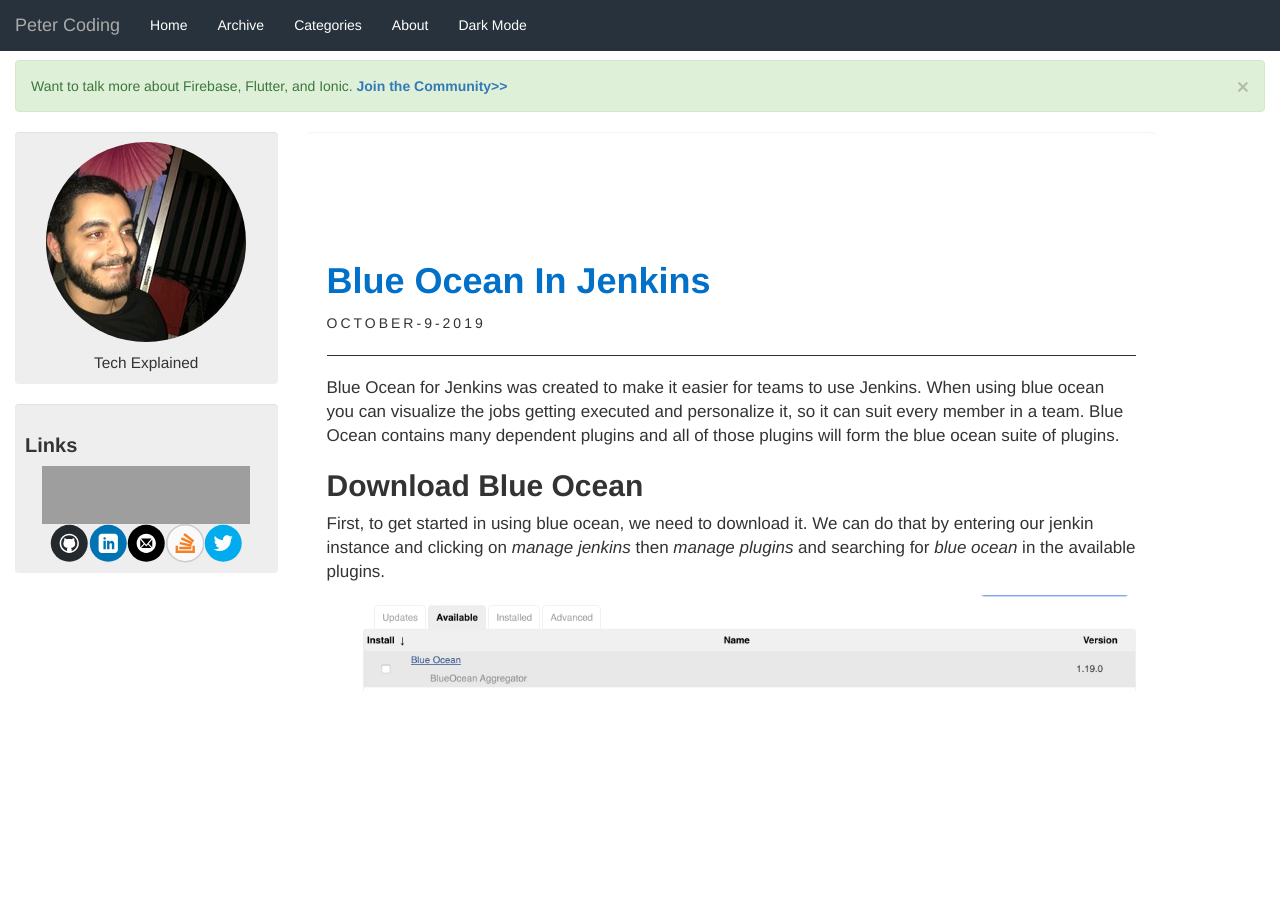
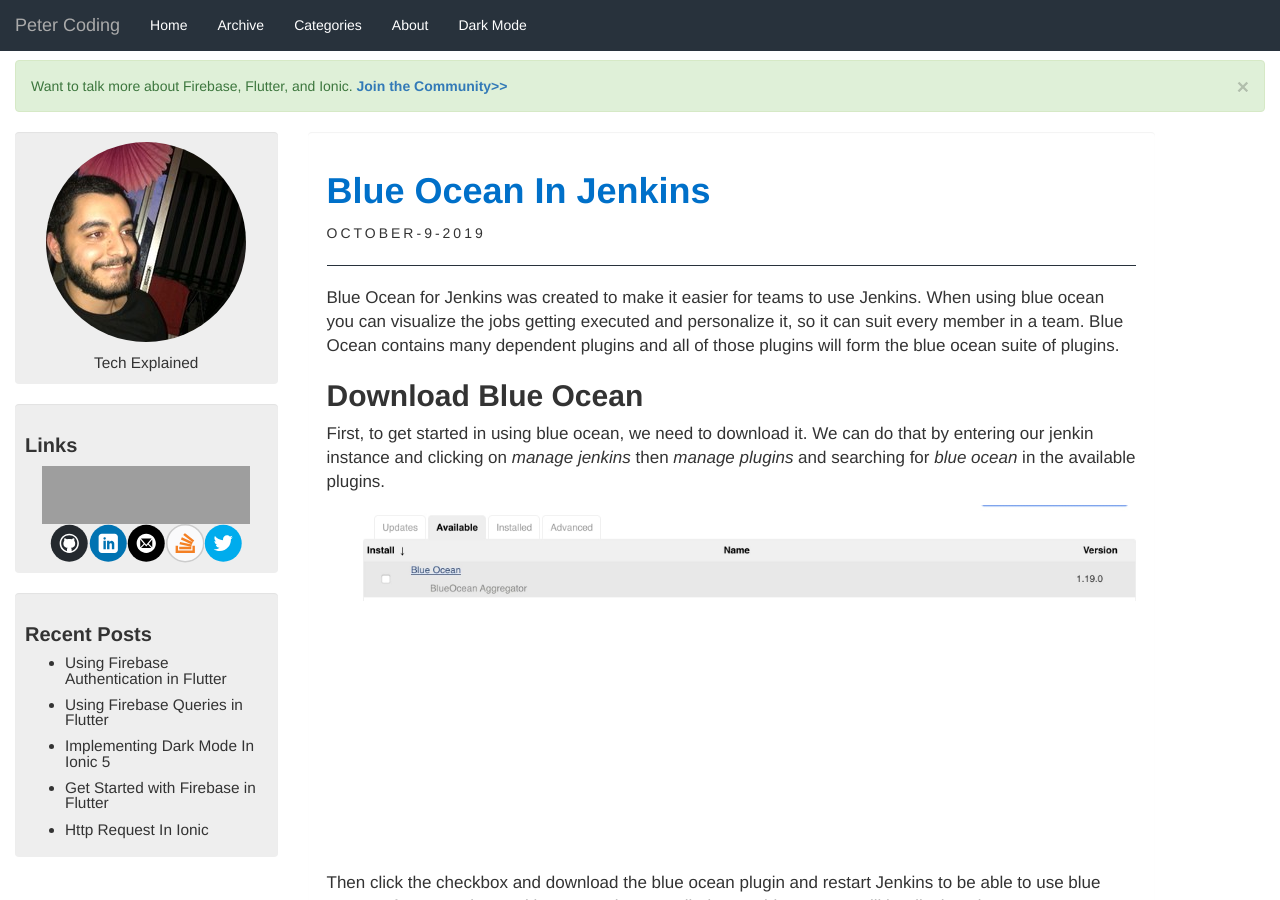
Before and after one commit to aximilli1212/peterhdd.github.io, a Jekyll site: the page built from _posts/2019-10-09-blue-ocean-in-jenkins.md, in a window 1280 px wide and 900 px high. Built offline with Jekyll 4.4.1, drawn with Linux system fonts in a browser that asks for light colours; nearby versions of some CDN libraries; comment, search, counter and statistics services are not loaded; grey boxes are pictures that could not be loaded.

Commit message:
update ads

```diff
--- a/_includes/sidebar.html
+++ b/_includes/sidebar.html
@@ -99,9 +99,10 @@
   </a>
 </div>
 </div>
-{% if page.noad != 1 %}
+<!-- Testing side 300*600 -->
+<!-- {% if page.noad != 1 %}
 <script async src="https://pagead2.googlesyndication.com/pagead/js/adsbygoogle.js"></script>
-<!-- Testing side 300*600 -->
+
 <ins class="adsbygoogle"
      style="display:inline-block;width:300px;height:600px"
      data-ad-client="ca-pub-8689548599050263"
@@ -109,7 +110,7 @@
 <script>
      (adsbygoogle = window.adsbygoogle || []).push({});
 </script>
-{% endif %}
+{% endif %} -->
 <div class="sidebar well">
     <h1>{{ trans.recent_posts }}</h1>
     <ul>
@@ -119,8 +120,8 @@
     </ul>
 </div>
 {% if page.noad != 1 %}
-    <script async src="https://pagead2.googlesyndication.com/pagead/js/adsbygoogle.js"></script>
     <!-- vertical ad -->
+    <!-- <script async src="https://pagead2.googlesyndication.com/pagead/js/adsbygoogle.js"></script>
     <ins class="adsbygoogle"
          style="display:block"
          data-ad-client="ca-pub-8689548599050263"
@@ -129,9 +130,9 @@
          data-full-width-responsive="true"></ins>
     <script>
          (adsbygoogle = window.adsbygoogle || []).push({});
-    </script>
-    <script async src="https://pagead2.googlesyndication.com/pagead/js/adsbygoogle.js"></script>
-    <!-- vertical ad -->
+    </script> -->
+        <!-- vertical ad -->
+    <!-- <script async src="https://pagead2.googlesyndication.com/pagead/js/adsbygoogle.js"></script>
     <ins class="adsbygoogle"
          style="display:block"
          data-ad-client="ca-pub-8689548599050263"
@@ -140,6 +141,6 @@
          data-full-width-responsive="true"></ins>
     <script>
          (adsbygoogle = window.adsbygoogle || []).push({});
-    </script>
+    </script> -->
 
 {% endif %}
--- a/_layouts/default.html
+++ b/_layouts/default.html
@@ -6,9 +6,9 @@
             <div class="col-md-3 hidden-xs">
                 {% include sidebar.html %}
                 {% if page.noad != 1 %}
-				<br>
-                <script async src="https://pagead2.googlesyndication.com/pagead/js/adsbygoogle.js"></script>
-                <!-- vertical ad -->
+                <br>
+                                <!-- vertical ad -->
+                <!-- <script async src="https://pagead2.googlesyndication.com/pagead/js/adsbygoogle.js"></script>
                 <ins class="adsbygoogle"
                      style="display:block"
                      data-ad-client="ca-pub-8689548599050263"
@@ -17,7 +17,7 @@
                      data-full-width-responsive="true"></ins>
                 <script>
                      (adsbygoogle = window.adsbygoogle || []).push({});
-                </script>
+                </script> -->
                 {% endif %}
             </div>
             <div class="col-md-9">
--- a/_layouts/post.html
+++ b/_layouts/post.html
@@ -9,8 +9,8 @@
         @media(min-width: 500px) { .example_responsive_1 { width: 468px; height: 60px; } }
         @media(min-width: 800px) { .example_responsive_1 { width: 728px; height: 90px; } }
     </style>
-<script async src="https://pagead2.googlesyndication.com/pagead/js/adsbygoogle.js"></script>
-<!-- top of the page -->
+    <!-- top of the page -->
+<!-- <script async src="https://pagead2.googlesyndication.com/pagead/js/adsbygoogle.js"></script>
 <ins class="adsbygoogle example_responsive_1"
      style="display:block"
      data-ad-client="ca-pub-8689548599050263"
@@ -19,7 +19,7 @@
      data-full-width-responsive="true"></ins>
 <script>
      (adsbygoogle = window.adsbygoogle || []).push({});
-</script>
+</script> -->
         <h1><a href="{{ site.url}}{{ page.url }}">{{ page.title }}</a></h1>
         <span class="post-date">
             {% assign date_format = site.date_format.title %}
@@ -38,8 +38,8 @@
         <div class="alert alert-danger" role="alert">
             Want to talk more about Firebase, Flutter, and Ionic. <a href="https://talkcode.dev/" target="_blank"><strong>Join the Community>></strong></a>
           </div>
-    <script async src="https://pagead2.googlesyndication.com/pagead/js/adsbygoogle.js"></script>
-<!-- square ads -->
+          <!-- square ads -->
+    <!-- <script async src="https://pagead2.googlesyndication.com/pagead/js/adsbygoogle.js"></script>
 <ins class="adsbygoogle"
      style="display:block"
      data-ad-client="ca-pub-8689548599050263"
@@ -48,7 +48,7 @@
      data-full-width-responsive="true"></ins>
 <script>
      (adsbygoogle = window.adsbygoogle || []).push({});
-</script>
+</script> -->
     <hr style="border-top:1px solid #28323C;"/>
 
     <!-- tags and categories under post -->
@@ -103,7 +103,7 @@
 
     </div>
     {% include comments.html %}
-    <script async src="https://pagead2.googlesyndication.com/pagead/js/adsbygoogle.js"></script>
+    <!-- <script async src="https://pagead2.googlesyndication.com/pagead/js/adsbygoogle.js"></script>
     <ins class="adsbygoogle"
          style="display:block"
          data-ad-format="fluid"
@@ -112,7 +112,7 @@
          data-ad-slot="9802386561"></ins>
     <script>
          (adsbygoogle = window.adsbygoogle || []).push({});
-    </script>
+    </script> -->
     <br>
     {% include subscribe.html %}
 </div>
```
Also changed, not shown: _posts/2018-08-19-understanding-git-part1.md (+3 -3 lines), _posts/2018-09-05-understanding-git-part2.md (+6 -5 lines).
